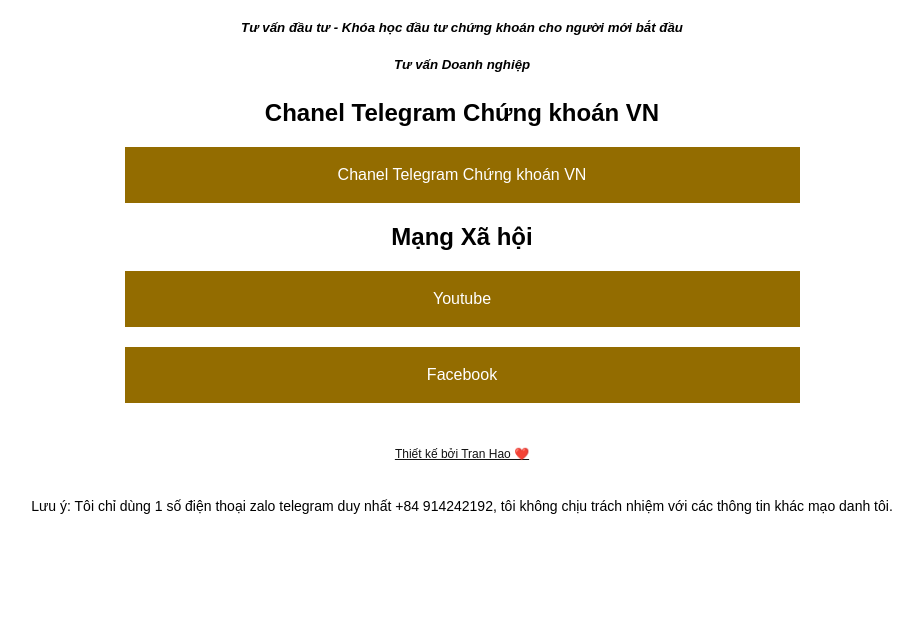
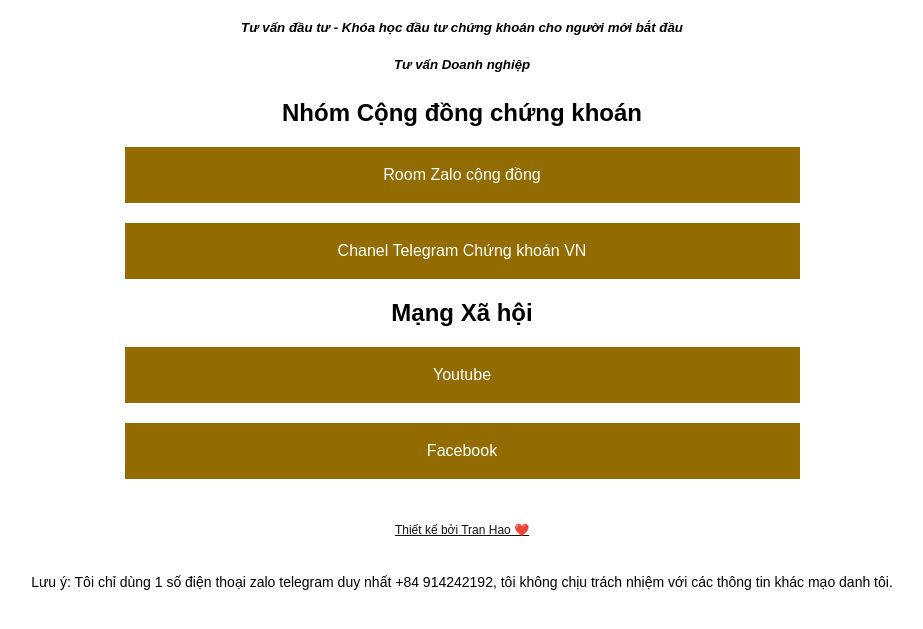
Before and after one commit to tranhaock/tranhaock.github.io, a plain HTML site: page index.html in a window 1280 px wide. Shown: the part 109-738 px from the top of the page, without its empty margins (178-1101 px from the left). Drawn offline with Linux system fonts and the light colour scheme; a web font is replaced by a local one.

Commit message:
Update index.html

```diff
--- a/index.html
+++ b/index.html
@@ -135,7 +135,8 @@ p{
             <h5>Tư vấn đầu tư - Khóa học đầu tư chứng khoán cho người mới bắt đầu</h5>
             <h5>Tư vấn Doanh nghiệp</h5>
         <div id="links">
-            <h2>Chanel Telegram Chứng khoán VN</h2>
+            <h2>Nhóm Cộng đồng chứng khoán</h2>
+            <a class="link" href="https://zalo.me/g/xkseli940" target="_blank">Room Zalo cộng đồng</a>
             <a class="link" href="https://t.me/tranhaochannel" target="_blank">Chanel Telegram Chứng khoán VN</a>
             <h2>Mạng Xã hội</h2>
             <a class="link" href="https://www.youtube.com/@tranhaock" target="_blank">Youtube</a>
```
